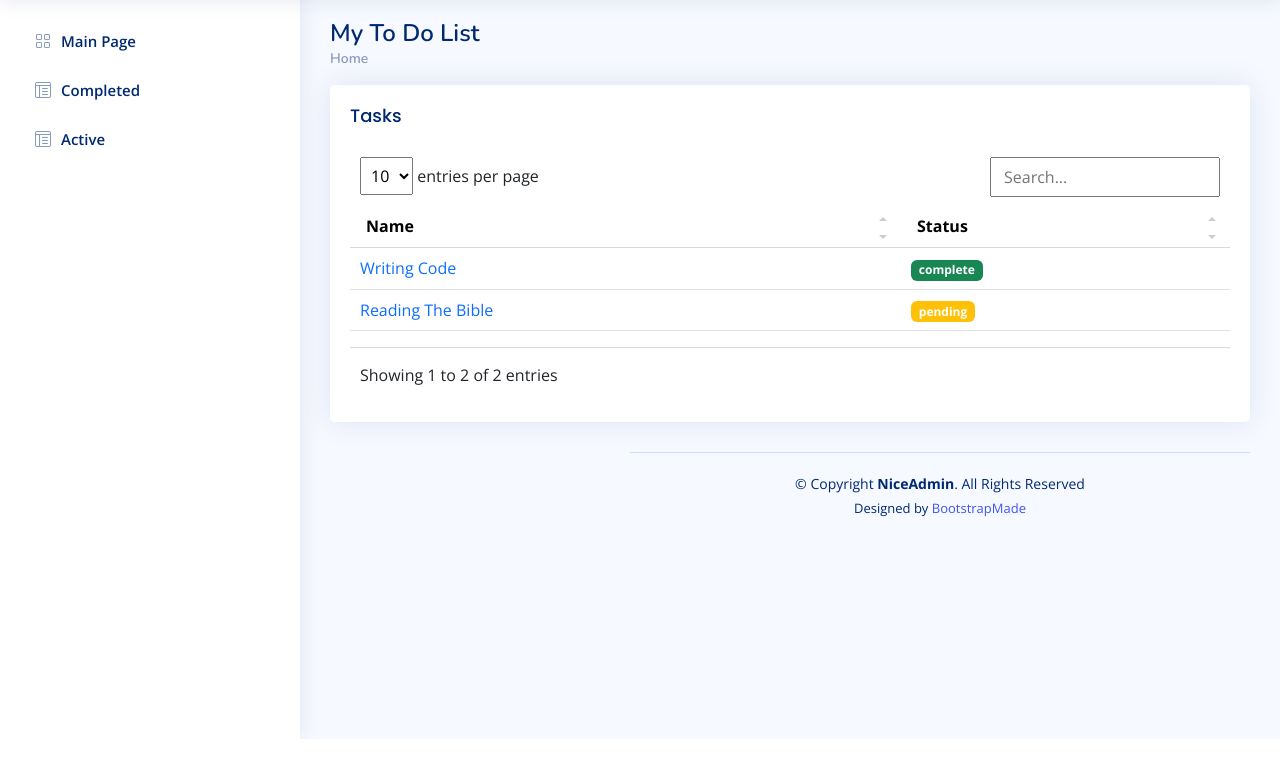
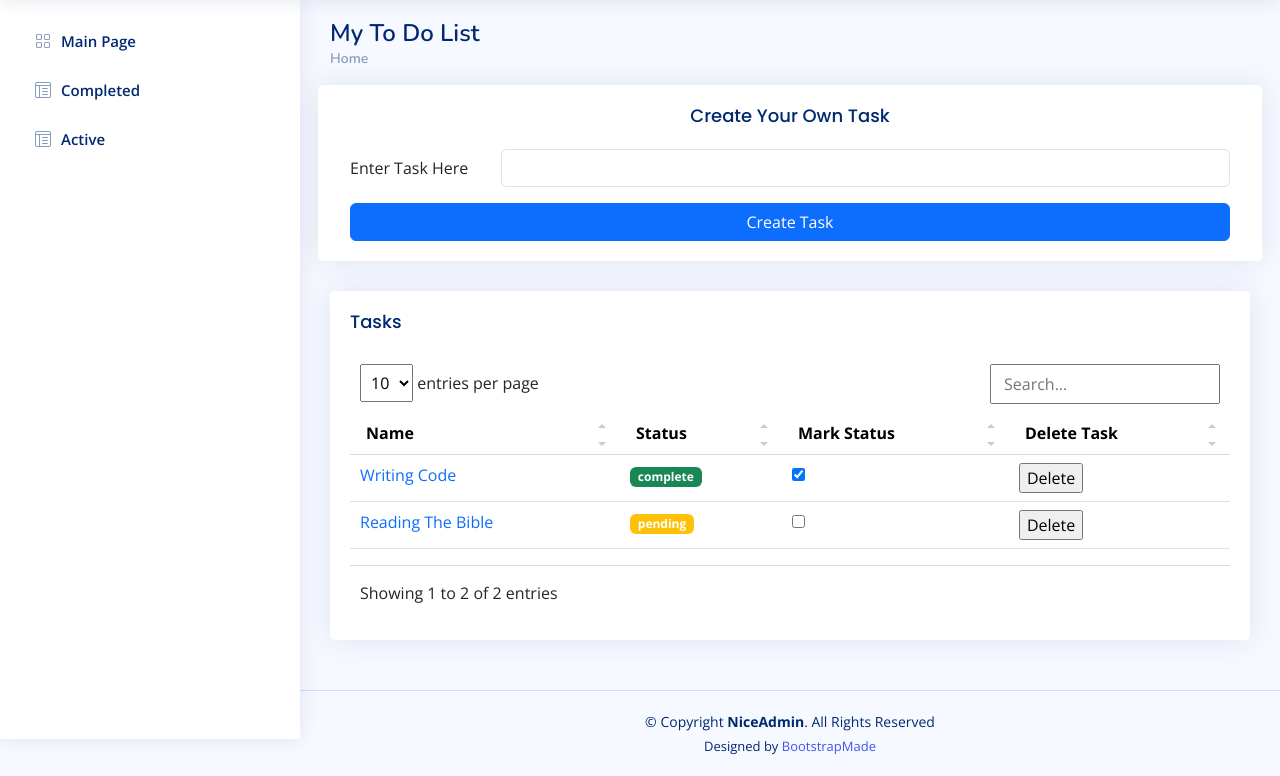
Before and after one commit to harkais88/to-do-list-auth, a Django app: template ToDoList/templates/index.html in a window 1280 px wide. Shown: the part 61-837 px from the top of the page. Before the commit the page ends 800 px from the top, so only its background shows below. Run offline with Django 5.2, Linux system fonts and the light colour scheme; the template is opened without the code that fills it: values that come from a table or form of the project are taken from there, others are empty; data comes from the database, SQL or seed files in the repository; both versions use the stored data as it was after the commit; some libraries are stand-ins or nearby versions.

Commit message:
Added update status and delete task, Added status notifications

```diff
--- a/ToDoList/templates/index.html
+++ b/ToDoList/templates/index.html
@@ -1,71 +1,3 @@
-{% comment %} <!DOCTYPE html>
-<html lang="en">
-<head>
-    <meta charset="UTF-8">
-    <meta http-equiv="X-UA-Compatible" content="IE=edge">
-    <meta name="viewport" content="width=device-width, initial-scale=1.0">
-    <title>{% block title %}To Do List{% endblock  %}</title>
-</head>
-<body>
-    <h1> My To Do List </h1>
-
-    Welcome, {{user}}
-    <a href="{% url "logout" %}">Logout</a>
-
-    {% if delete_status %}
-        {{delete_status}}
-    {% endif %}
-
-    <table>
-        <tr>
-            <th>Task Name</th>
-            <th>Task Status</th>
-        </tr>
-        {% for task in tasks %}
-
-        <tr>
-            <td> {{task.name}} </td>
-            <td>
-                <form action="{% url "status" task.id %}" method="post">
-                    {% csrf_token %}
-                    <input type="hidden" name="status_value" value="{% if task.status == "complete" %}pending{% else %}complete{% endif %}">
-                    <input type="checkbox" name="status" {% if task.status == "complete" %}checked{% endif %} onchange= "this.form.submit()">
-                </form>
-            </td>
-            <td>
-                <form action="{% url "delete" task.id %}" method="post">
-                    {% csrf_token %}
-                    <input type="submit" value="Delete">
-                </form>
-            </td>
-
-            {% if update_status_status and task.id == update_status_id %}
-            {{update_status_status}}
-            {% endif %}
-
-        </tr>
-
-        {% endfor %}
-
-    </table>
-
-    <hr>
-
-    <h3>Create your own task!</h3>
-    <form action="{% url "create" %}" method="post">
-        {% csrf_token %}
-        <input type="text" name="name" placeholder="Enter Task">
-        <input type="submit" value="Create Task">
-    </form>
-
-    {% if create_status %}
-    <h4>{{create_status}}</h4>
-    {% elif create_error %}
-    <h4>{{create_error}}</h4>
-    {% endif %}
-</body>
-</html> {% endcomment %}
-
 {% load static %}
 
 <!DOCTYPE html>
@@ -204,6 +136,47 @@
       </nav>
     </div><!-- End Page Title -->
 
+    <section class="section">
+      <div class="row">
+
+          <div class="card">
+            <div class="card-body">
+              <h5 class="text-center card-title">Create Your Own Task</h5>
+
+              <!-- General Form Elements -->
+              <form method="POST" action="{% url "create" %}">
+                {% csrf_token %}
+                <div class="row mb-3">
+                  <label for="inputText" class="col-sm-2 col-form-label">Enter Task Here</label>
+                  <div class="col-sm-10">
+                    <input type="text" name="name" class="form-control">
+                  </div>
+                </div>
+
+                <div class="d-grid gap-2 mt-3">
+                  <button type="submit" class="btn btn-primary">Create Task</button>
+                </div>
+
+              </form><!-- End General Form Elements -->
+
+            </div>
+
+        </div>
+      </div>
+    </section>
+
+    <!-- Status notifications-->
+    {% if create_status or delete_status or update_status_status %}
+      <div class = "alert alert-success bg-success text-light border-0 alert-dismissable fade show" role="alert">
+        {% if create_status %}{{create_status}}{% elif update_status_status %}{{update_status_status}}
+        {% else %}{{delete_status}}{% endif %}
+      </div>
+    {% elif create_error %}
+      <div class = "alert alert-danger bg-danger text-light border-0 alert-dismissable fade show" role="alert">
+        {{create_error}}
+      </div>
+    {% endif %}
+
     <!-- Show Tasks Section -->
     <!-- Dirty Fix, Need to check JS to fix-->
     <section class="section">
@@ -218,20 +191,36 @@
               <thead>
                 <tr>
                   <th>Name</th>
+                  <th>Status</th>
+                  <th>Mark Status</th>
+                  <th>Delete Task</th>
                   <th data-hidden="True">search fix</th>
-                  <th data-hidden="True">search fix</th>
-                  <th data-hidden="True">search fix</th>
-                  <th>Status</th>
                 </tr>
               </thead>
               <tbody>
                 {% for task in tasks %}
                 <tr>
                   <td><div class="text-primary">{{task.name}}</div></td>
+                  <td><span class="badge {% if task.status == 'complete' %}bg-success{% else %}bg-warning{% endif %}">{{task.status}}</span></td>
+
+                  <!-- Update Status -->
+                  <td>
+                    <form action="{% url "status" task.id %}" method="post">
+                      {% csrf_token %}
+                      <input type="hidden" name="status_value" value="{% if task.status == "complete" %}pending{% else %}complete{% endif %}">
+                      <input type="checkbox" name="status" {% if task.status == "complete" %}checked{% endif %} onchange= "this.form.submit()">
+                    </form>
+                  </td>
+
+                  <!-- Delete Task-->
+                  <td>
+                    <form action="{% url "delete" task.id %}" method="post">
+                      {% csrf_token %}
+                      <input type="submit" value="Delete">
+                    </form>
+                  </td>
+
                   <td>search fix</td>
-                  <td>search fix</td>
-                  <td>search fix</td>
-                  <td><span class="badge {% if task.status == 'complete' %}bg-success{% else %}bg-warning{% endif %}">{{task.status}}</span></td>
                 </tr>
                 {% endfor %}
               </tbody>
@@ -247,6 +236,8 @@
 
   {% endblock %}
 
+  </main>
+
   <!-- ======= Footer ======= -->
   <footer id="footer" class="footer">
     <div class="copyright">
@@ -259,7 +250,8 @@
       <!-- Purchase the pro version with working PHP/AJAX contact form: https://bootstrapmade.com/nice-admin-bootstrap-admin-html-template/ -->
       Designed by <a href="https://bootstrapmade.com/">BootstrapMade</a>
     </div>
-  </footer><!-- End Footer -->
+  </footer>
+  <!-- End Footer -->
 
   <a href="#" class="back-to-top d-flex align-items-center justify-content-center"><i class="bi bi-arrow-up-short"></i></a>
 
--- a/ToDoList/views.py
+++ b/ToDoList/views.py
@@ -16,7 +16,7 @@ def index(request):
     config['create_error'] = request.session.pop('create_error',None)
     config['delete_status'] = request.session.pop('delete_status',None)
     config['update_status_status'] = request.session.pop('update_status_status',None)
-    config['update_status_id'] = request.session.pop('update_status_id',None)
+    # config['update_status_id'] = request.session.pop('update_status_id',None)
 
     return render(request,'index.html',config)
 
@@ -55,7 +55,7 @@ def update_status(request, task_id):
         task.status = request.POST['status_value']
         task.save()
         request.session['update_status_status'] = f"Task {task.name} updated successfully"
-        request.session['update_status_id'] = task.id
+        # request.session['update_status_id'] = task.id
     return redirect('index')
 
 def display(request, display_type):
```
Also changed, not shown: db.sqlite3.
